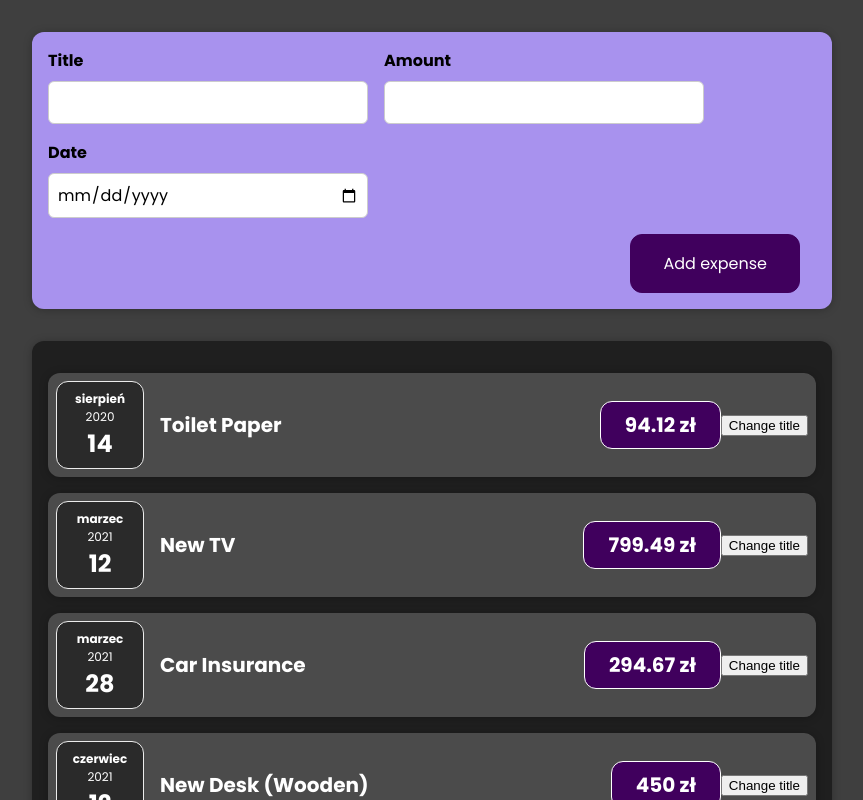
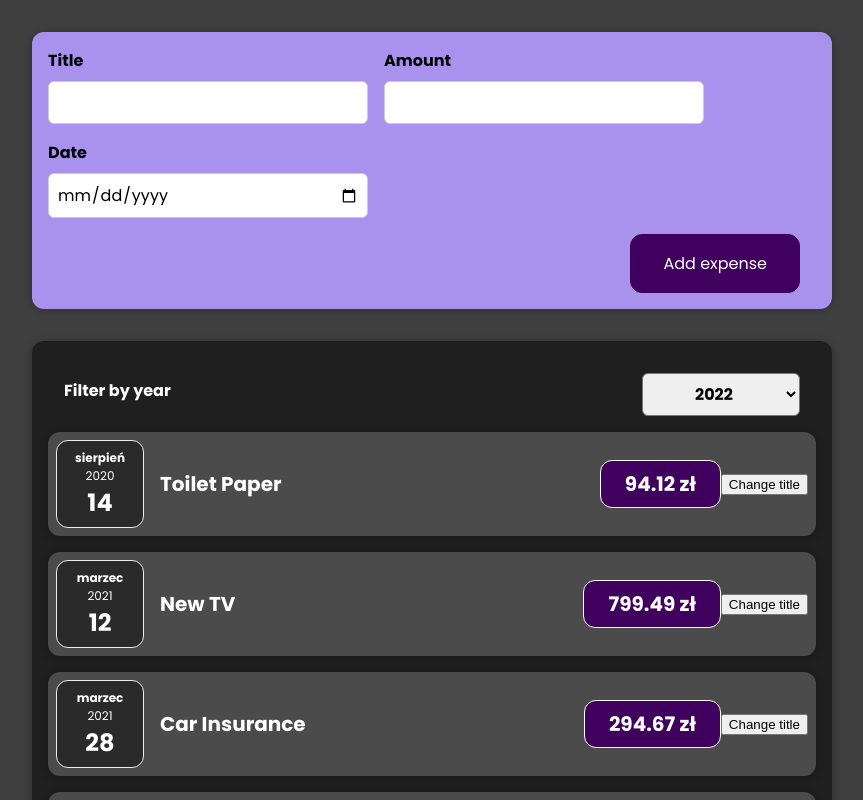
Before and after one commit to kubasobecki/_react-exercise, a React (Create React App) app: page / in a window 1280 px wide. Shown: the top 800 px of the page, without its empty margins (208-1071 px from the left). Built offline with nearby package versions, Linux system fonts and the light colour scheme.

Commit message:
Pass data from child to parent component (ExpensesFilter -> Expenses)

```diff
--- a/src/App.js
+++ b/src/App.js
@@ -30,9 +30,14 @@ const App = () => {
         }
     ];
 
+    const addExpenseHandler = expense => {
+        console.log('Data arrived in App.js');
+        console.log(expense);
+    };
+
     return (
         <div>
-            <NewExpense />
+            <NewExpense onAddExpense={addExpenseHandler} />
             <Expenses items={expenses} />
         </div>
     );
--- a/src/components/Expenses/Expenses.js
+++ b/src/components/Expenses/Expenses.js
@@ -1,8 +1,22 @@
+import { useState } from 'react';
+import { useEffect } from 'react';
+
 import Card from '../UI/Card';
+import ExpensesFilter from './ExpensesFilter';
 import ExpenseItem from './ExpenseItem';
 import './Expenses.css';
 
 function Expenses(props) {
+    const [selectedYear, setSelectedYear] = useState('2022');
+
+    useEffect(() => {
+        console.log(selectedYear);
+    }, [selectedYear]);
+
+    const yearChangeHandler = year => {
+        setSelectedYear(year);
+    };
+
     const expenseItems = props.items.map((expense, index) => {
         return (
             <ExpenseItem
@@ -14,7 +28,15 @@ function Expenses(props) {
         );
     });
 
-    return <Card className="expenses">{expenseItems}</Card>;
+    return (
+        <Card className="expenses">
+            <ExpensesFilter
+                onYearChange={yearChangeHandler}
+                initialValue={selectedYear}
+            />
+            {expenseItems}
+        </Card>
+    );
 }
 
 export default Expenses;
--- /dev/null
+++ b/src/components/Expenses/ExpensesFilter.css
@@ -0,0 +1,24 @@
+.expenses-filter {
+    color: white;
+    padding: 0 1rem;
+}
+
+.expenses-filter__control {
+    display: flex;
+    width: 100%;
+    align-items: center;
+    justify-content: space-between;
+    margin: 1rem 0;
+}
+
+.expenses-filter label {
+    font-weight: bold;
+    margin-bottom: 0.5rem;
+}
+
+.expenses-filter select {
+    font: inherit;
+    padding: 0.5rem 3rem;
+    font-weight: bold;
+    border-radius: 6px;
+}
--- /dev/null
+++ b/src/components/Expenses/ExpensesFilter.js
@@ -0,0 +1,24 @@
+import './ExpensesFilter.css';
+
+const ExpensesFilter = props => {
+    const selectYearHandler = e => {
+        props.onYearChange(e.target.value);
+    };
+
+    return (
+        <div className="expenses-filter">
+            <div className="expenses-filter__control">
+                <label>Filter by year</label>
+                <select onChange={selectYearHandler} value={props.initialValue}>
+                    <option value="2023">2023</option>
+                    <option value="2022">2022</option>
+                    <option value="2021">2021</option>
+                    <option value="2020">2020</option>
+                    <option value="2019">2019</option>
+                </select>
+            </div>
+        </div>
+    );
+};
+
+export default ExpensesFilter;
--- a/src/components/NewExpense/ExpenseForm.js
+++ b/src/components/NewExpense/ExpenseForm.js
@@ -1,7 +1,7 @@
 import { useState } from 'react';
 import './ExpenseForm.css';
 
-const ExpenseForm = () => {
+const ExpenseForm = props => {
     const [enteredTitle, setEnteredTitle] = useState('');
     const [enteredAmount, setEnteredAmount] = useState('');
     const [enteredDate, setEnteredDate] = useState('');
@@ -50,7 +50,7 @@ const ExpenseForm = () => {
             date: new Date(enteredDate)
         };
 
-        console.log(expenseData);
+        props.onSaveExpenseData(expenseData);
         setEnteredTitle('');
         setEnteredAmount('');
         setEnteredDate('');
--- a/src/components/NewExpense/NewExpense.js
+++ b/src/components/NewExpense/NewExpense.js
@@ -1,10 +1,18 @@
 import ExpenseForm from './ExpenseForm';
 import './NewExpense.css';
 
-const NewExpense = () => {
+const NewExpense = props => {
+    const saveExpenseDataHandler = enteredExpenseData => {
+        const expenseData = {
+            ...enteredExpenseData,
+            id: Math.random().toString()
+        };
+        props.onAddExpense(expenseData);
+    };
+
     return (
         <div className="new-expense">
-            <ExpenseForm />
+            <ExpenseForm onSaveExpenseData={saveExpenseDataHandler} />
         </div>
     );
 };
```
